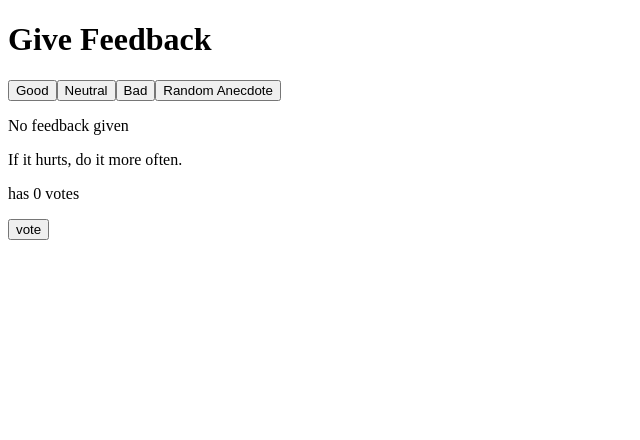
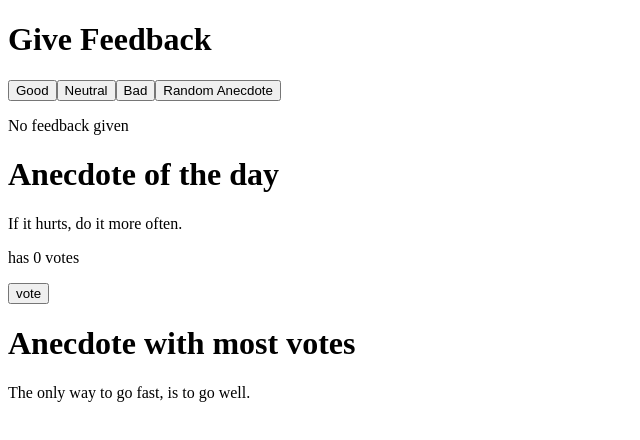
Before and after one commit to Orleann/Course, a React (Vite) app in the folder part1/: page / in a window 1280 px wide. Shown: the top 440 px of the page, without its empty margins (0-640 px from the left). Built offline with nearby package versions, Linux system fonts and the light colour scheme.

Commit message:
Exercise 1.14 done

```diff
--- a/part1/src/App.jsx
+++ b/part1/src/App.jsx
@@ -29,7 +29,7 @@ const Statistics = ({good, neutral, bad}) => {
 
 const Votes = {
     0: 0, 1: 0, 2: 0, 3: 0, 4: 0, 5: 0, 6: 0, 7: 0
-  }
+}
 
 const Anecdotes = [
     'If it hurts, do it more often.',
@@ -72,9 +72,12 @@ const App = () => {
   }
 
   const handleSelected = () => {
-    const randomIndex = Math.floor(Math.random() * Anecdotes.length);
-    setSelected(randomIndex);
+    const randomIndex = Math.floor(Math.random() * Anecdotes.length)
+    setSelected(randomIndex)
   }
+
+  const anecdoteWithMostVotes = Object.keys(votes).reduce((a, b) => votes[a] > votes[b] ? a : b)
+  const mostVotedAnecdote = Anecdotes[anecdoteWithMostVotes]
 
   return (
     <div>
@@ -85,11 +88,16 @@ const App = () => {
       <button onClick={handleSelected}>Random Anecdote</button>
 
       {hasFeedback && <Statistics good={good} neutral={neutral} bad={bad} /> || <p>No feedback given</p>}
+
+      <h1>Anecdote of the day</h1>
       {Anecdotes[selected]}
       <p>has {votes[selected]} votes</p>
       <p><button onClick={handleVotes}>vote</button></p>
+
+      <h1>Anecdote with most votes</h1>
+      <p>{mostVotedAnecdote}</p>
     </div>
-  );
-};
+  )
+}
 
 export default App;
```
